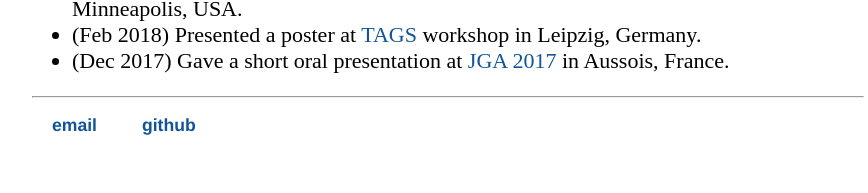
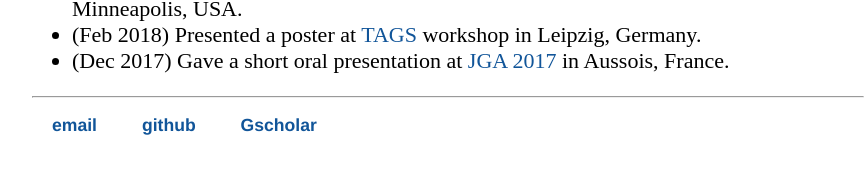
Before and after one commit to tlacombe/tlacombe.github.io, a Jekyll site: the page built from index.html, in a window 1280 px wide. Shown: the part 1159-1352 px from the top of the page, without its empty margins (192-1060 px from the left). Built offline with Jekyll 4.4.1, drawn with Linux system fonts in a browser that asks for light colours.

Commit message:
added gscholar in footer

```diff
--- a/_layouts/default.html
+++ b/_layouts/default.html
@@ -33,6 +33,7 @@
     		<ul>
         		<li><a href="mailto:theo.lacombe@inria.fr">email</a></li>
         		<li><a href="https://github.com/tlacombe">github</a></li>
+			<li><a href="https://scholar.google.fr/citations?user=e9Xx4ZEAAAAJ&hl=fr">Gscholar</a></li>
 			</ul>
 		</footer>
 	</body>
```
